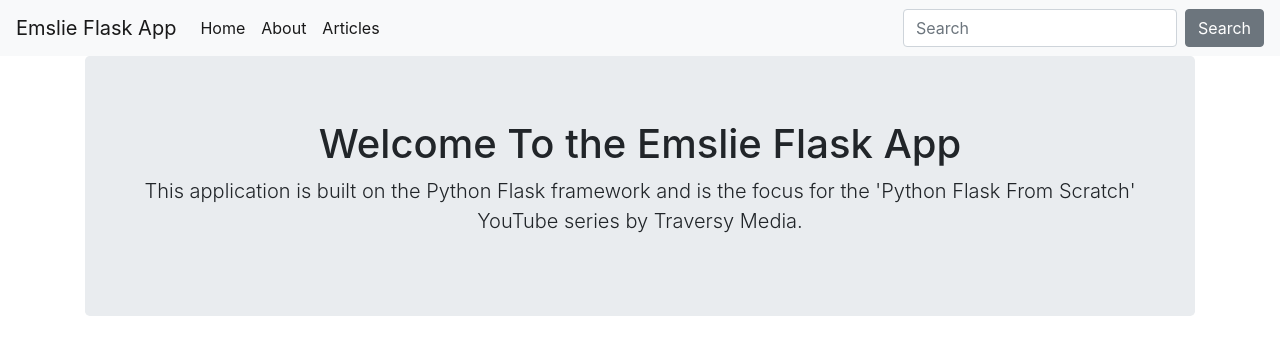
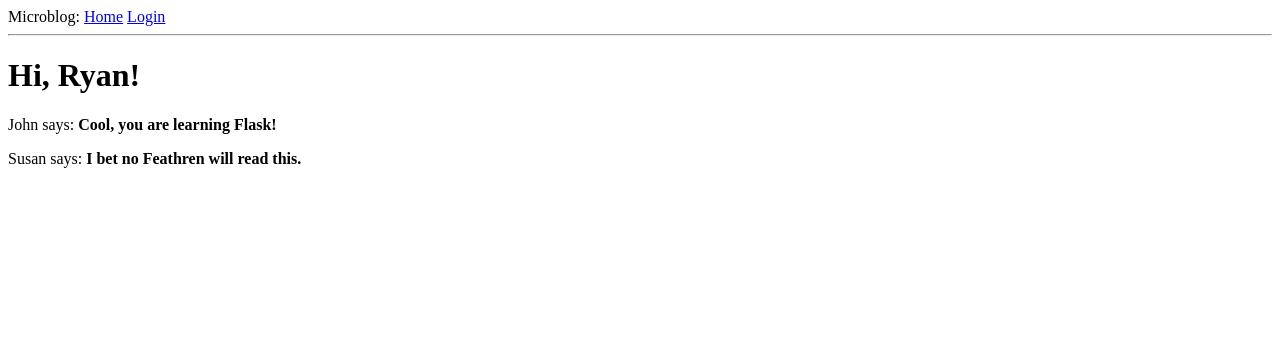
Before and after one commit to RyanEmslie/myflaskapp, a Flask app: page / in a window 1280 px wide. Shown: the top 355 px of the page. Run offline with Flask 2, Linux system fonts and the light colour scheme; some libraries are stand-ins or nearby versions.

Commit message:
part 3 - webforms

```diff
--- a/app.py
+++ /dev/null
@@ -1,30 +0,0 @@
-from flask import Flask, render_template
-from data import Articles
-
-app = Flask(__name__)
-
-Articles = Articles()
-
-
-@app.route('/')
-def index():
-    return render_template('home.html')
-
-
-@app.route('/about')
-def about():
-    return render_template('about.html')
-
-
-@app.route('/articles')
-def articles():
-    return render_template('articles.html', articles=Articles)
-
-
-@app.route('/article/<string:id>/')
-def article(id):
-    return render_template('article.html', id=id)
-
-
-if __name__ == '__main__':
-    app.run(debug=True)
--- /dev/null
+++ b/app/routes.py
@@ -0,0 +1,70 @@
+from flask import render_template, flash, redirect, url_for
+from app import app
+from app.forms import LoginForm
+
+
+@app.route('/')
+@app.route('/index')
+def index():
+    user = {'username': 'Ryan'}
+    posts = [
+        {
+            'author': {'username': 'John'},
+            'body': 'Cool, you are learning Flask!'
+        },
+        {
+            'author': {'username': 'Susan'},
+            'body': 'I bet no Feathren will read this.'
+        }
+    ]
+    return render_template('index.html', title='Home', user=user, posts=posts)
+
+
+@app.route('/login', methods=['GET', 'POST'])
+def login():
+    form = LoginForm()
+    if form.validate_on_submit():
+        flash('Login requested for user {}, remember_me={}'.format(
+            form.username.data, form.remember_me.data))
+        return redirect(url_for('index'))
+    return render_template('login.html',  title='Sign In', form=form)
+
+# from flask import render_template
+# from app import app
+# from app.forms import LoginForm
+# # from data import Articles
+
+
+# @app.route('/')
+# @app.route('/index')
+# def index():
+#     return render_template('base.html')
+# # Articles = Articles()
+# @app.route('/login')
+# def login():
+#     form = LoginForm()
+#     return render_template('login.html', title='Sign In', form=form)
+
+
+# # @app.route('/')
+# # def index():
+# #     return render_template('home.html')
+
+
+# # @app.route('/login')
+# # def login():
+# #     form = LoginForm()
+# #     return render_template('login.html')
+# # @app.route('/about')
+# # def about():
+# #     return render_template('about.html')
+
+
+# # @app.route('/articles')
+# # def articles():
+# #     return render_template('articles.html', articles=Articles)
+
+
+# # @app.route('/article/<string:id>/')
+# # def article(id):
+# #     return render_template('article.html', id=id)
--- /dev/null
+++ b/app/templates/base.html
@@ -0,0 +1,27 @@
+<html>
+    <head>
+        {% if title %}
+        <title>{{ title }} - Microblog</title>
+        {% else %}
+        <title>Welcome to Microblog</title>
+        {% endif %}
+    </head>
+    <body>
+        <div>
+            Microblog:
+            <a href="{{ url_for('index') }}">Home</a>
+            <a href="{{ url_for('login') }}">Login</a>
+        </div>
+        <hr>
+        {% with messages = get_flashed_messages() %}
+        {% if messages %}
+        <ul>
+            {% for message in messages %}
+            <li>{{ message }}</li>
+            {% endfor %}
+        </ul>
+        {% endif %}
+        {% endwith %}
+        {% block content %}{% endblock %}
+    </body>
+</html>
--- a/templates/includes/_navbar.html
+++ b/app/templates/includes/_navbar.html
@@ -14,6 +14,11 @@
 
   <div class="collapse navbar-collapse" id="navbarsExampleDefault">
     <ul class="navbar-nav mr-auto">
+      <li class="nav-item active">
+        <a class="nav-link" href="/login"
+          >Log-In <span class="sr-only">(current)</span></a
+        >
+      </li>
       <li class="nav-item active">
         <a class="nav-link" href="/"
           >Home <span class="sr-only">(current)</span></a
--- /dev/null
+++ b/app/templates/index.html
@@ -0,0 +1,8 @@
+{% extends "base.html" %}
+
+{% block content %}
+    <h1>Hi, {{ user.username }}!</h1>
+    {% for post in posts %}
+    <div><p>{{ post.author.username }} says: <b>{{ post.body }}</b></p></div>
+    {% endfor %}
+{% endblock %}
--- /dev/null
+++ b/config.py
@@ -0,0 +1,5 @@
+import os
+
+
+class Config(object):
+    SECRET_KEY = os.environ.get('SECRET_KEY') or 'you-will-never-guess'
--- /dev/null
+++ b/microblog.py
@@ -0,0 +1 @@
+from app import app
```
Also changed, not shown: app/__init__.py (added, +10 -0 lines), app/forms.py (added, +10 -0 lines), app/templates/login.html (added, +19 -0 lines), data.py (deleted, +0 -32 lines), README.md, app/templates/about.html (renamed from templates/about.html), app/templates/article.html (renamed from templates/article.html), app/templates/articles.html (renamed from templates/articles.html), app/templates/home.html (renamed from templates/home.html), app/templates/layout.html (renamed from templates/layout.html).
